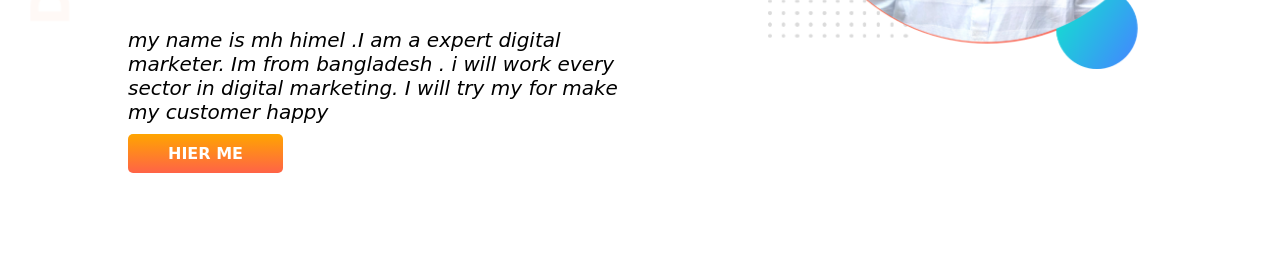
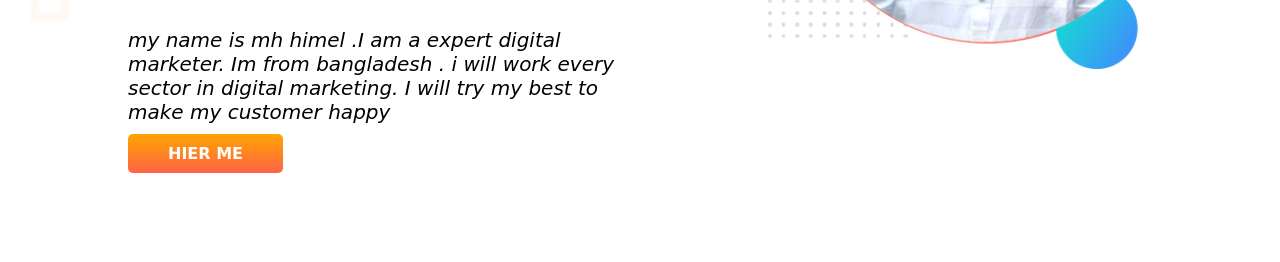
Before and after one commit to mhhimel45/my-d-portfolio, a plain HTML site: page index.html in a window 1280 px wide. Shown: the part 338-600 px from the top of the page. Drawn offline with Linux system fonts and the light colour scheme; a web font is replaced by a local one.

Commit message:
paragraph addeded

```diff
--- a/index.html
+++ b/index.html
@@ -16,7 +16,7 @@
             <h1>Welcome To</h1>
             <h2> <span class="orange">Himu's</span> digital marketing world</h2>
             <h3>I am a digital marketing expart</h3>
-            <p>my name is mh himel .I am a expert digital marketer. Im from bangladesh . i will work every sector in digital marketing. I will try my for make my customer happy</p>
+            <p>my name is mh himel .I am a expert digital marketer. Im from bangladesh . i will work every sector in digital marketing. I will try my best to make my customer happy</p>
            <a class="link-button" target="_blank" href="https://www.facebook.com/profile.php?id=100008479609450">HIER ME</a>
         </div>
         <div class="half-width">
```
